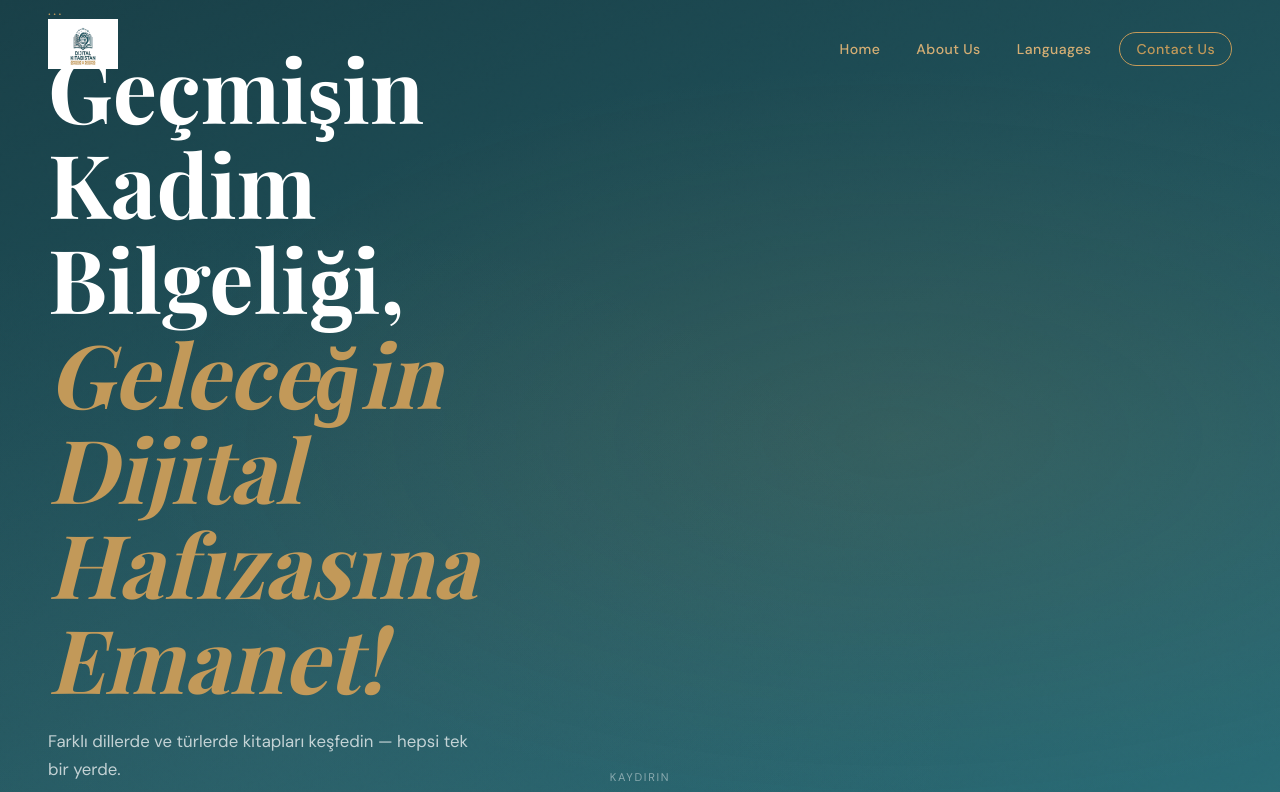
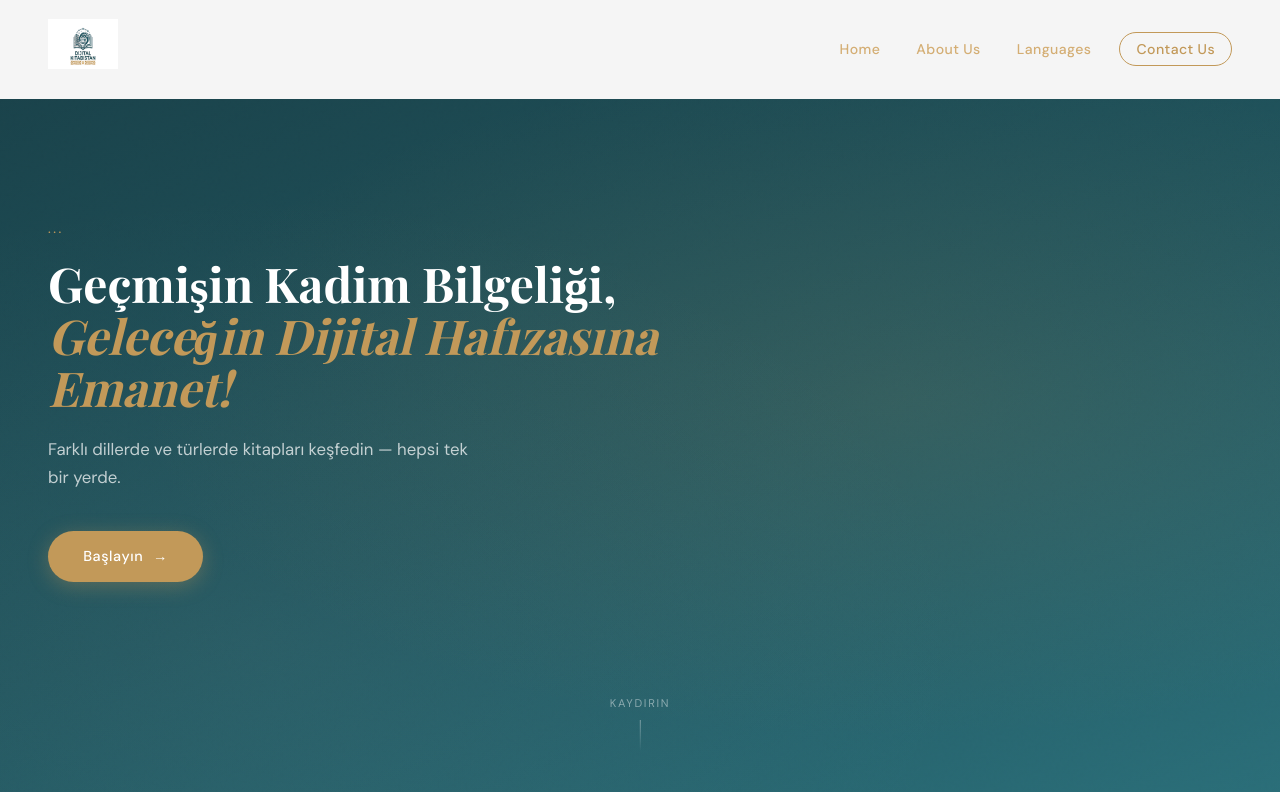
Before and after one commit to hafsaahabib/KTB, a React (Create React App) app: page / in a window 1280 px wide. Shown: the top 792 px of the page. Built offline with nearby package versions, Linux system fonts and the light colour scheme; a web font is replaced by a local one.

Commit message:
Update App.css

```diff
--- a/src/App.css
+++ b/src/App.css
@@ -56,8 +56,8 @@ img { max-width: 100%; }
   justify-content: space-between;
   padding: 1.2rem 3rem;
   transition: all 0.35s ease;
-  background: transparent;
-  /* background: whitesmoke; */
+  /* background: transparent; */
+  background: whitesmoke;
 }
 
 .navbar--scrolled {
@@ -176,7 +176,7 @@ img{
 
 .hero__title {
   font-family: var(--font-display);
-  font-size: clamp(3rem, 7vw, 5.5rem);
+  font-size: clamp(1rem, 4vw, 3rem);
   font-weight: 700;
   line-height: 1.08;
   color: var(--white);
```
